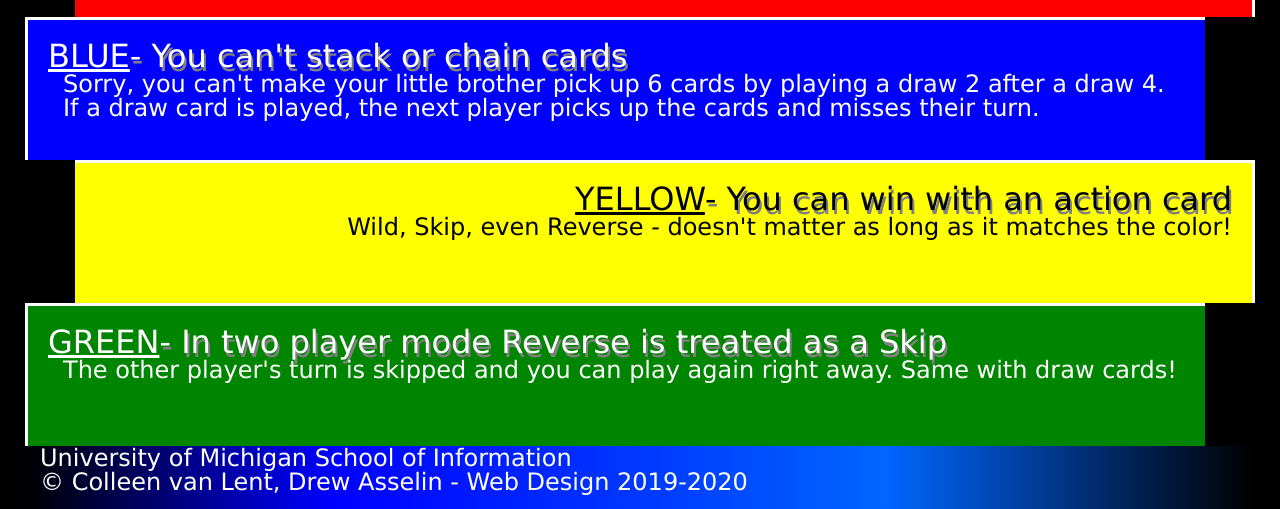
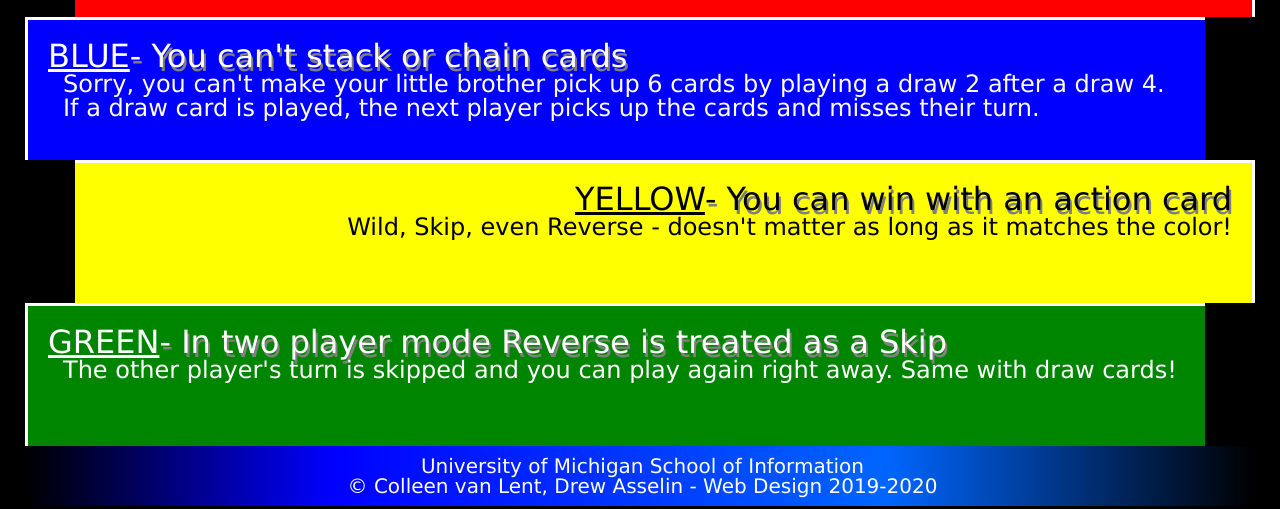
Before and after one commit to jzhang152/homework2-2022, a plain HTML site: page index.html in a window 1280 px wide. Shown: the part 719-1228 px from the top of the page. Drawn offline with Linux system fonts and the light colour scheme.

Commit message:
Add files via upload

```diff
--- a/css/style.css
+++ b/css/style.css
@@ -59,6 +59,9 @@ div.yellow{
 	border-left: 10px;
 	color: #000000;
 }
+h2.yellow{
+	text-shadow: 2px 4px #c7e2c7;
+}
 div.green{
 	background-color: #008500;
 	text-align: left;
@@ -74,3 +77,10 @@ span{
 footer{
 	background: linear-gradient(to right, #000000 0%, #0000ff 25%, #0066ff 70%, #000000 100%);
 }
+footer p{
+	font-size: 20px;
+	padding-top: 10px;
+	padding-right: 10px;
+	padding-bottom: 10px;
+	text-align: center;
+}
```
